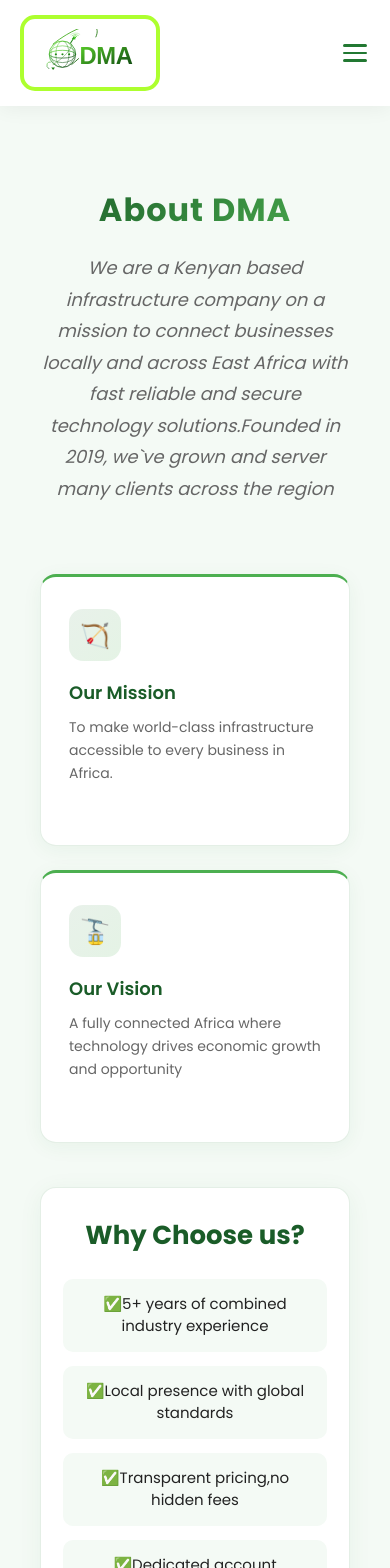
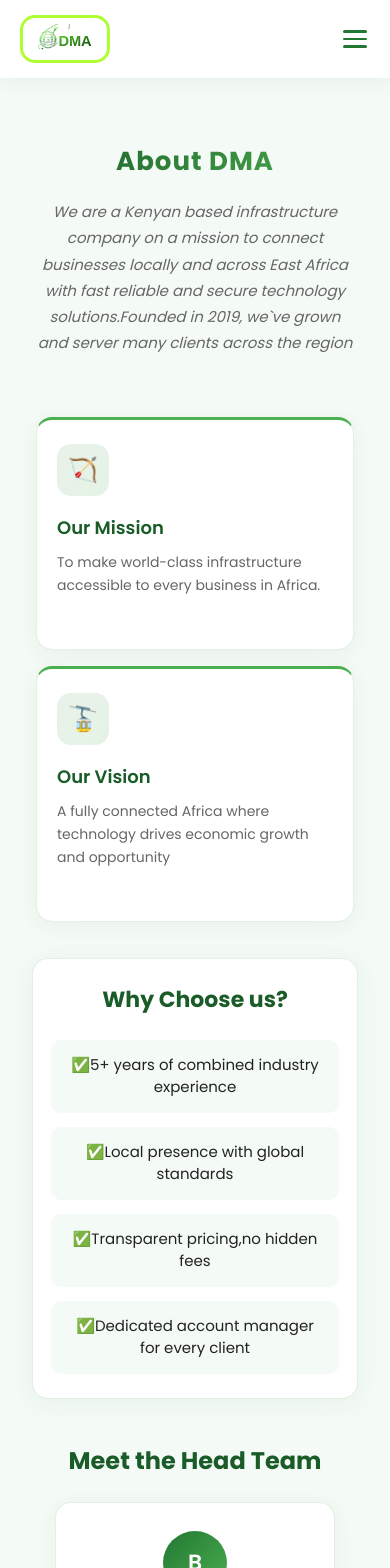
Before and after one commit to OTIENO272/DMA-company-, a React (Vite) app in the folder web/: page /about in a window 390 px wide. Shown: the top 1568 px of the page. Built offline with nearby package versions, Linux system fonts and the light colour scheme.

Commit message:
making css adjustments

```diff
--- a/web/src/index.css
+++ b/web/src/index.css
@@ -26,6 +26,11 @@
   font-family: 'Poppins', sans-serif;
 }
 
+html, body {
+  overflow-x: hidden;
+  width: 100%;
+}
+
 a {
   text-decoration: none;
   color: inherit;
@@ -35,6 +40,11 @@ body {
   background: var(--brand-bg);
   color: var(--text-dark);
   min-height: 100vh;
+}
+
+img, svg, video {
+  max-width: 100%;
+  height: auto;
 }
 
 /* ─── Accessibility: focus states ─── */
@@ -68,7 +78,6 @@ button:focus-visible {
   border-radius: 15px;
   border: 4px solid greenyellow;
   object-fit: contain;
-  /* background: ; */
   padding: 8px 14px;
   box-sizing: border-box;
   transition: transform 0.25s ease, box-shadow 0.25s ease;
@@ -690,6 +699,14 @@ a.active { color: var(--danger-dark); font-weight: 600; }
   .navbar > button:not(.hamburger) { display: none; }
   .hamburger                     { display: flex; }
 
+  .navbar .img {
+    height: 56px;
+    padding: 6px 10px;
+    margin-right: 12px;
+  }
+
+  .page-wrapper  { padding: 40px 20px; }
+
   .container h1  { font-size: 42px; letter-spacing: 1px; }
   .container p   { font-size: 15px; }
 
@@ -709,6 +726,10 @@ a.active { color: var(--danger-dark); font-weight: 600; }
 
 /* ── mobile ── */
 @media (max-width: 480px) {
+  .navbar .img      { height: 48px; border-width: 3px; }
+
+  .page-wrapper     { padding: 28px 16px; }
+
   .container        { padding: 32px 20px; }
   .container h1     { font-size: 32px; }
 
--- a/web/src/styles/About.css
+++ b/web/src/styles/About.css
@@ -51,11 +51,6 @@
   padding: 32px 28px;
   text-align: left;
   transition: transform 0.2s ease, box-shadow 0.2s ease;
-}
-
-.about > div:hover {
-  transform: translateY(-4px);
-  box-shadow: 0 10px 28px rgba(34, 120, 50, 0.12);
 }
 
 .about > div > span {
@@ -124,9 +119,13 @@
   margin: 60px auto 0;
   padding: 0 32px 80px;
   text-align: center;
+  display: flex;
+  flex-wrap: wrap;
+  justify-content: center;
 }
 
 .team > h3 {
+  width: 100%;
   font-size: 28px;
   font-weight: 700;
   color: var(--brand-dark);
@@ -134,23 +133,17 @@
 }
 
 .team > div {
-  display: inline-flex;
+  display: flex;
   flex-direction: column;
   align-items: center;
   width: 220px;
   margin: 0 16px 32px;
-  vertical-align: top;
   background: #fff;
   border-radius: 16px;
   border: 1px solid rgba(34, 120, 50, 0.12);
   box-shadow: 0 4px 20px rgba(34, 120, 50, 0.06);
   padding: 28px 20px;
   transition: transform 0.2s ease, box-shadow 0.2s ease;
-}
-
-.team > div:hover {
-  transform: translateY(-4px);
-  box-shadow: 0 10px 28px rgba(34, 120, 50, 0.12);
 }
 
 /* Avatar initial (first span in each team card) */
@@ -179,6 +172,19 @@
 .team > div > p {
   font-size: 13px;
   color: var(--text-muted);
+}
+
+/* ─── Hover states (pointer devices only, avoids sticky-hover on touch) ─── */
+@media (hover: hover) {
+  .about > div:hover {
+    transform: translateY(-4px);
+    box-shadow: 0 10px 28px rgba(34, 120, 50, 0.12);
+  }
+
+  .team > div:hover {
+    transform: translateY(-4px);
+    box-shadow: 0 10px 28px rgba(34, 120, 50, 0.12);
+  }
 }
 
 /* ─── Responsive ─── */
@@ -210,6 +216,46 @@
     width: 100%;
     max-width: 280px;
     margin: 0 auto 20px;
-    display: flex;
   }
 }
+
+@media (max-width: 480px) {
+  .about-intro {
+    padding: 32px 16px 8px;
+  }
+
+  .about-intro h1 {
+    font-size: 26px;
+  }
+
+  .about-intro p {
+    font-size: 15px;
+  }
+
+  .about {
+    padding: 24px 16px;
+    gap: 16px;
+  }
+
+  .about > div {
+    padding: 24px 20px;
+  }
+
+  .choice {
+    margin: 12px 12px 0;
+    padding: 24px 18px;
+  }
+
+  .choice h2 {
+    font-size: 22px;
+  }
+
+  .team {
+    padding: 0 16px 44px;
+  }
+
+  .team > h3 {
+    font-size: 24px;
+    margin-bottom: 24px;
+  }
+}
--- a/web/src/styles/AddJob.css
+++ b/web/src/styles/AddJob.css
@@ -3,7 +3,7 @@
 .add-job {
   max-width: 600px;
   margin: 0 auto;
-
+  padding: 0 16px;
 }
 
 .add-job h2 {
@@ -15,7 +15,6 @@
 
 .job-form {
   background: #fff;
-
 }
 
 .job-form form {
@@ -40,6 +39,8 @@
   color: var(--text-muted);
   background: #f7fbf8;
   transition: border-color 0.18s, box-shadow 0.18s;
+  width: 100%;
+  box-sizing: border-box;
 }
 
 .job-form input:focus,
@@ -57,7 +58,7 @@
 
 .job-form .error {
   display: block;
- min-height: 16px;       /*//reserves space */
+  min-height: 16px;       /*//reserves space */
   font-size: 12px;
   color: #d64545;
   margin-top: 4px;
@@ -66,8 +67,7 @@
 
 .job-form button {
   margin-top: 24px;
-  margin-left: 250px;
-  align-self: flex-start;
+  align-self: flex-end;
   padding: 12px 28px;
   border-radius: 10px;
   border: none;
@@ -122,3 +122,40 @@
   color: var(--text-muted) !important;
   font-size: 14px;
 }
+
+/* ─── Responsive ─── */
+@media (max-width: 768px) {
+  .add-job {
+    padding: 0 20px;
+  }
+
+  .add-job h2 {
+    font-size: 20px;
+    margin-bottom: 18px;
+  }
+
+  .job-form button {
+    align-self: stretch;
+    text-align: center;
+  }
+}
+
+@media (max-width: 480px) {
+  .add-job {
+    padding: 0 16px;
+  }
+
+  .add-job h2 {
+    font-size: 18px;
+  }
+
+  .job-form input,
+  .job-form textarea,
+  .job-select__control {
+    font-size: 16px !important; /* prevents iOS Safari auto-zoom on focus */
+  }
+
+  .job-form button {
+    padding: 12px 20px;
+  }
+}
```
